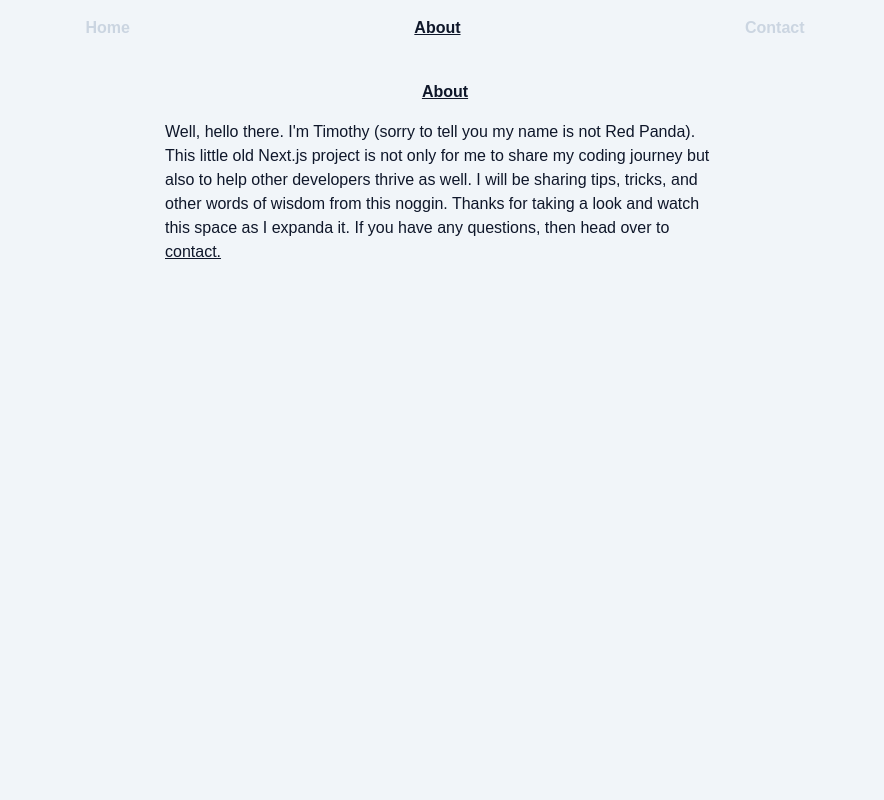
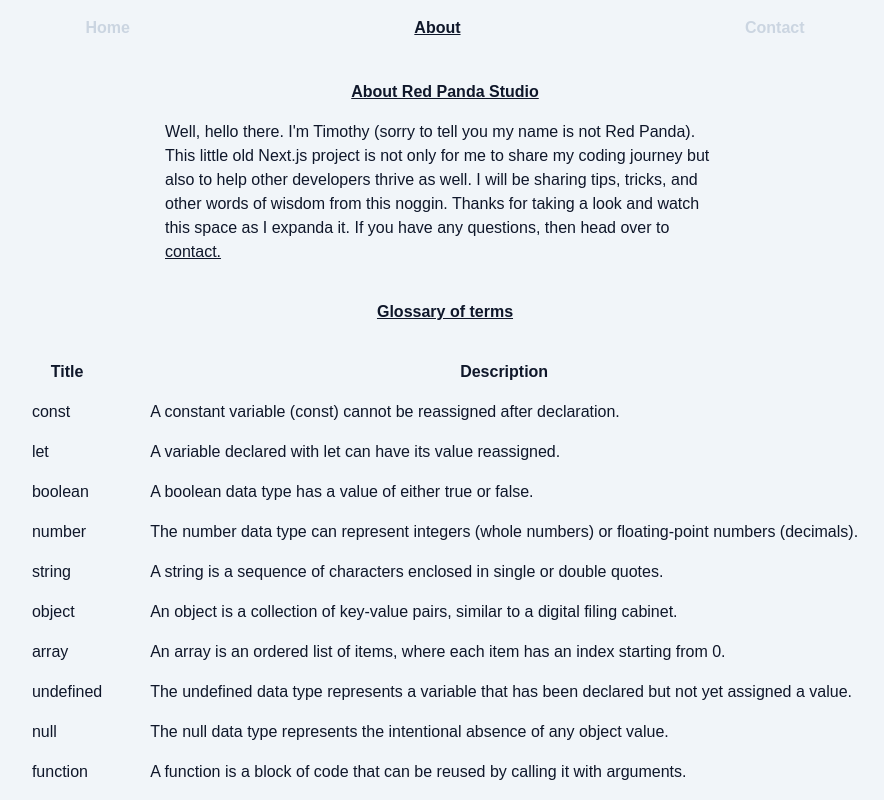
Before and after one commit to TimothyRedPanda/red-panda-portfolio, a Next.js app: page /about in a window 1280 px wide. Shown: the whole page, without its empty margins (195-1079 px from the left). Built offline with nearby package versions, Linux system fonts and the light colour scheme; a web font is replaced by a local one.

Commit message:
Glossary of terms

```diff
--- a/src/app/about/page.tsx
+++ b/src/app/about/page.tsx
@@ -1,9 +1,10 @@
 import Paragraph from "../components/Paragraph";
 import Link from "next/link";
 import Title from "../components/Title";
+import MyTable from "../components/Table";
 
 export default function About() {
-	const aboutTitle: string = "About";
+	const aboutTitle: string = "About Red Panda Studio";
 	const paraText =
 		"Well, hello there. " +
 		"I'm Timothy (sorry to tell you my name is not Red Panda). " +
@@ -24,6 +25,8 @@ export default function About() {
 					contact.
 				</Link>
 			</Paragraph>
+			<h2 className="p-5 underline font-bold">Glossary of terms</h2>
+			<MyTable />
 		</main>
 	);
 }
--- /dev/null
+++ b/src/app/components/Table.tsx
@@ -0,0 +1,24 @@
+import questions from "../data/questions.json";
+
+function DataTable() {
+	return (
+		<table className="border-separate border-spacing-x-4 overflow-scroll">
+			<thead>
+				<tr>
+					<th className="px-4 py-2">Title</th>
+					<th className="px-4 py-2">Description</th>
+				</tr>
+			</thead>
+			<tbody>
+				{questions.map((item) => (
+					<tr key={item.title}>
+						<td className="px-4 py-2">{item.title}</td>
+						<td className="px-4 py-2">{item.description}</td>
+					</tr>
+				))}
+			</tbody>
+		</table>
+	);
+}
+
+export default DataTable;
--- a/src/app/data/questions.json
+++ b/src/app/data/questions.json
@@ -1,7 +1,7 @@
 [
 	{
 		"title": "const",
-		"description": "A constant variable (const) cannot be reassigned after initialization.",
+		"description": "A constant variable (const) cannot be reassigned after declaration.",
 		"example": "const party = \"like it's 1999\";\nconsole.log(party);",
 		"output": "like it's 1999"
 	},
@@ -40,5 +40,23 @@
 		"description": "An array is an ordered list of items, where each item has an index starting from 0.",
 		"example": "const pandasShop = [ \"bamboo seeds\", \"bamboo stalks\", \"bamboo leaves\", \"Mean Girls on VHS\" ];\nconsole.log(pandasShop[3]);",
 		"output": "Mean Girls on VHS"
+	},
+	{
+		"title": "undefined",
+		"description": "The undefined data type represents a variable that has been declared but not yet assigned a value.",
+		"example": "let meanGirls;\nconsole.log(meanGirls);",
+		"output": "undefined"
+	},
+	{
+		"title": "null",
+		"description": "The null data type represents the intentional absence of any object value.",
+		"example": "const myBrain = null;\nconsole.log(myBrain);",
+		"output": "null"
+	},
+	{
+		"title": "function",
+		"description": "A function is a block of code that can be reused by calling it with arguments.",
+		"example": "function partyWith(name) { return `${name} is someone I wanna party with!`; }\nconst partyTime = partyWith(\"Taylor Swift\");\nconsole.log(partyTime);",
+		"output": "Taylor Swift is someone I wanna party with!"
 	}
 ]
```
